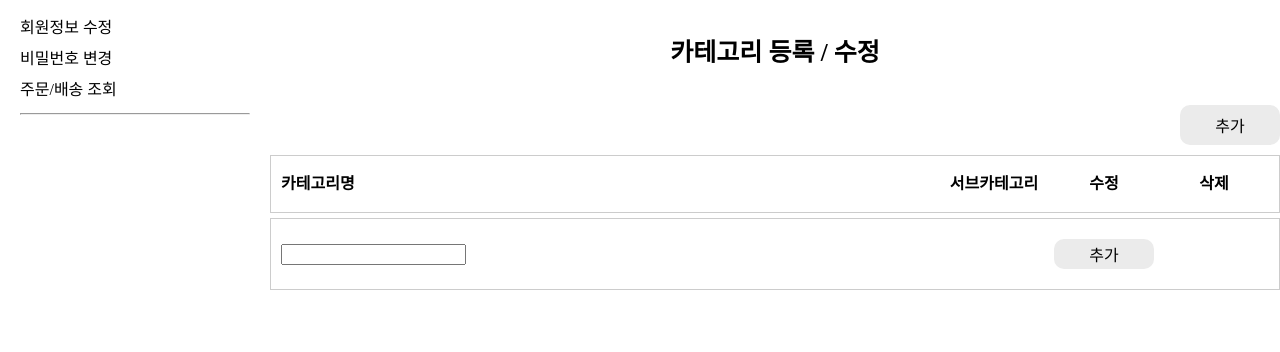
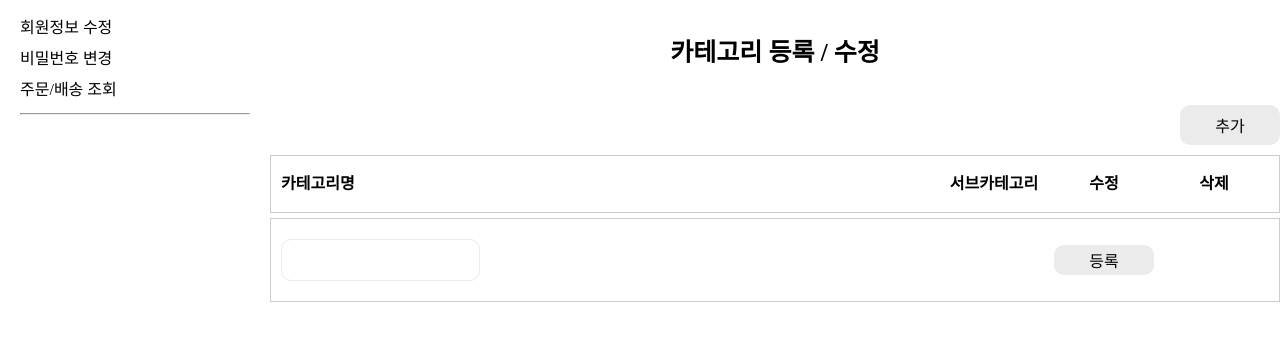
Before and after one commit to tpdus001129/daladala-bookstore, a website with bundled scripts: page views/categories/index.html in a window 1280 px wide. Both pictures are taken after a click on the button "추가". Shown: the top 352 px of the page. Built offline with nearby package versions, Linux system fonts and the light colour scheme; no server answers.

Commit message:
카테고리 수정 페이지 수정

```diff
--- a/views/categories/categories.css
+++ b/views/categories/categories.css
@@ -2,6 +2,7 @@
   display: flex;
   flex-direction: column;
   gap: 5px;
+  margin-bottom: 100px;
 }
 button {
   border: none;
@@ -64,7 +65,16 @@ button:hover {
   justify-content: flex-end;
   padding: 10px 0;
 }
-
+.column > input{
+  border-radius: 10px;
+  border: 1px solid var(--light-gray);
+  height: 20px !important;
+  padding: 10px;
+}
+.column > input:focus{
+  border: 3px solid var(--point-color);
+  outline: none;
+}
 .subcategory > .column:first-child {
   padding-left: 40px;
   align-items: center;
--- a/views/categories/categories.js
+++ b/views/categories/categories.js
@@ -1,7 +1,7 @@
 const UPDATE_BUTTON_TEXT = "수정";
 const ADD_BUTTON_TEXT = "추가";
 const DELETE_BUTTON_TEXT = "삭제";
-const SUB_CATEGORY_BUTTON_TEXT = "추가";
+const SUB_CATEGORY_BUTTON_TEXT = "▼";
 
 const categoryContainer = document.getElementsByClassName("category-container")[0];
 const addCategoryButton = document.getElementsByClassName("add-category")[0];
@@ -126,7 +126,7 @@ function subCategoryButton(category) {
 function updateButtonDOM(category, flg) {
   const updateBtnDiv = document.createElement("div");
   const updateBtn = document.createElement("button");
-  updateBtn.innerHTML = category ? UPDATE_BUTTON_TEXT : ADD_BUTTON_TEXT;
+  updateBtn.innerHTML = category ? UPDATE_BUTTON_TEXT : "등록";
   updateBtnDiv.classList.add("column");
   if (category) {
     updateBtn.addEventListener("click", async (e) => {
@@ -154,7 +154,7 @@ function updateButtonDOM(category, flg) {
 
 function subCategoryAddButtonDOM() {
   const divContainer = document.createElement("div");
-  divContainer.style.paddingLeft = "40px";
+  divContainer.style.paddingLeft = "663px";
 
   const button = document.createElement("button");
   button.innerHTML = ADD_BUTTON_TEXT;
```
